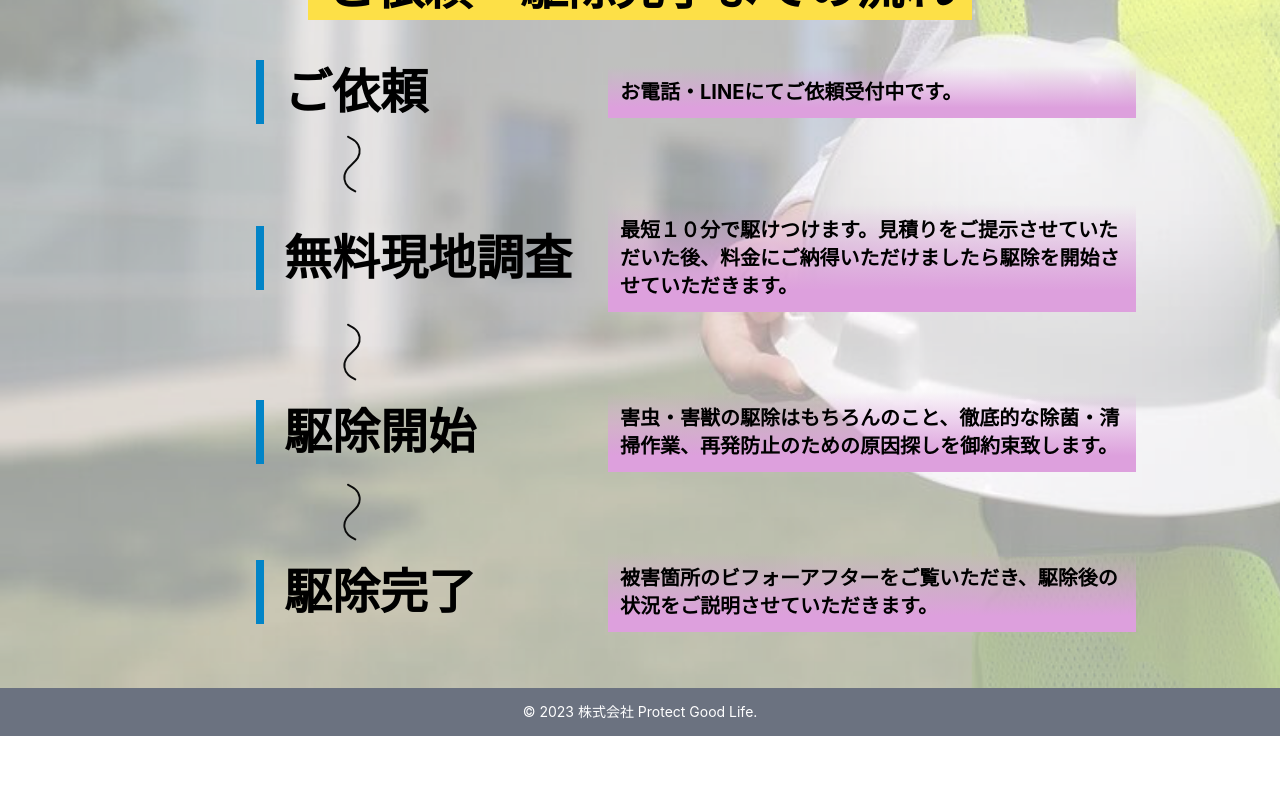
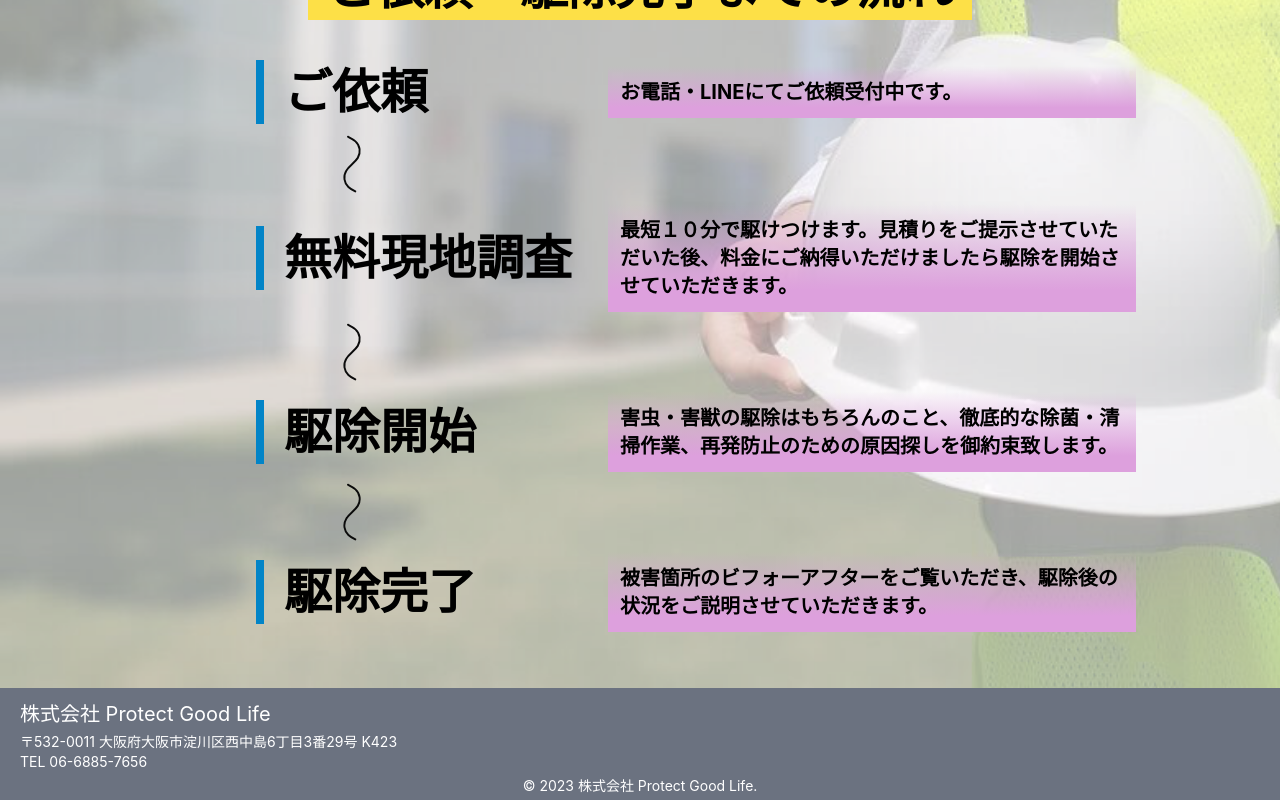
Before and after one commit to ss1119/gaityu-kujo-han, a React (Create React App) app: page / in a window 1280 px wide. Shown: the part 7866-8666 px from the top of the page. Before the commit the page ends 8602 px from the top, so only its background shows below. Built offline with nearby package versions, Linux system fonts and the light colour scheme.

Commit message:
会社概要追加

```diff
--- a/src/components/parts/Footer.tsx
+++ b/src/components/parts/Footer.tsx
@@ -1,9 +1,20 @@
 export const Footer = () => {
   return (
-    <div className="flex items-center justify-center h-7 bg-gray-500 lg:h-12">
-      <p className="text-white text-2xs sm:text-xs lg:text-sm">
-        © 2023 株式会社 Protect Good Life.
+    <div className="h-20 bg-gray-500 lg:h-28">
+      <p className="text-white text-sm pl-1 pt-1 xs:text-xs lg:pl-5 lg:pt-3 lg:pb-1 lg:text-xl">
+        株式会社 Protect Good Life
       </p>
+      <p className="text-white text-2xs pl-1 sm:text-xs lg:pl-5 lg:text-sm">
+        〒532-0011 大阪府大阪市淀川区西中島6丁目3番29号 K423
+      </p>
+      <p className="text-white text-2xs pl-1 pb-1 xs:pb-0 sm:text-xs lg:pl-5 lg:text-sm">
+        TEL 06-6885-7656
+      </p>
+      <div className="flex items-end justify-center">
+        <p className="text-white text-2xs sm:text-xs lg:text-sm">
+          © 2023 株式会社 Protect Good Life.
+        </p>
+      </div>
     </div>
   );
 };
```
